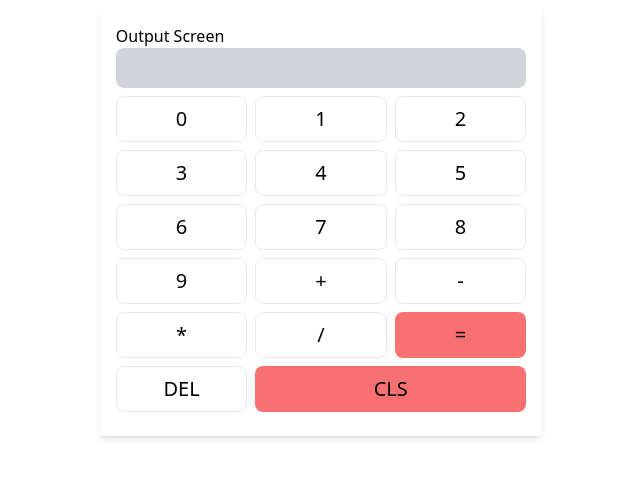
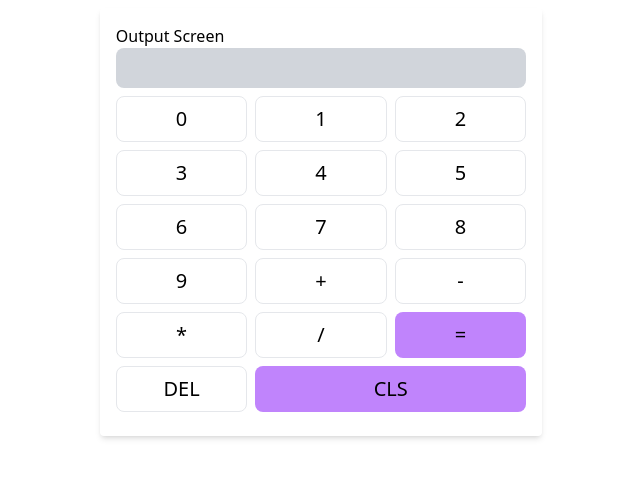
Before and after one commit to azicha/Simple-Calculator, a React app: page / in a window 1280 px wide. Shown: the top 478 px of the page, without its empty margins (319-959 px from the left). Built offline with nearby package versions, Linux system fonts and the light colour scheme; the HTML template or start-up script is replaced by a standard one.

Commit message:
Change red to purple

```diff
--- a/src/components/Calculator.jsx
+++ b/src/components/Calculator.jsx
@@ -71,11 +71,11 @@ export default function Calculator() {
                         setOperator(operator + "/");
                     }}>/</button>
                     <button
-                        className="bg-red-400 active:bg-orange-600/50  p-2 rounded-lg text-xl"
+                        className="bg-purple-400 active:bg-orange-600/50  p-2 rounded-lg text-xl"
                         onClick={() => {performCalculation()}}>=</button>
                     <button className="num-button" onClick={() => {setOperation(operation.slice(0, -1))}}>DEL</button>
                     <button
-                        className="bg-red-400 active:bg-orange-600/50  p-2 rounded-lg text-xl col-span-2"
+                        className="bg-purple-400 active:bg-orange-600/50  p-2 rounded-lg text-xl col-span-2"
                         onClick={() => {setOperation('')}}>CLS</button>
                 </div>
             </div>
```
